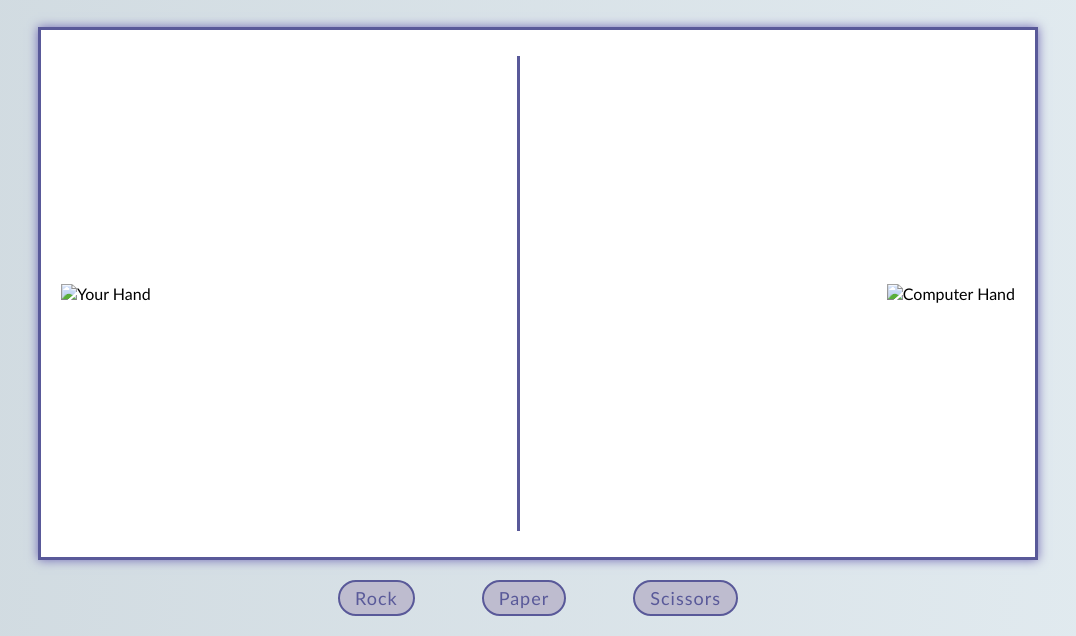
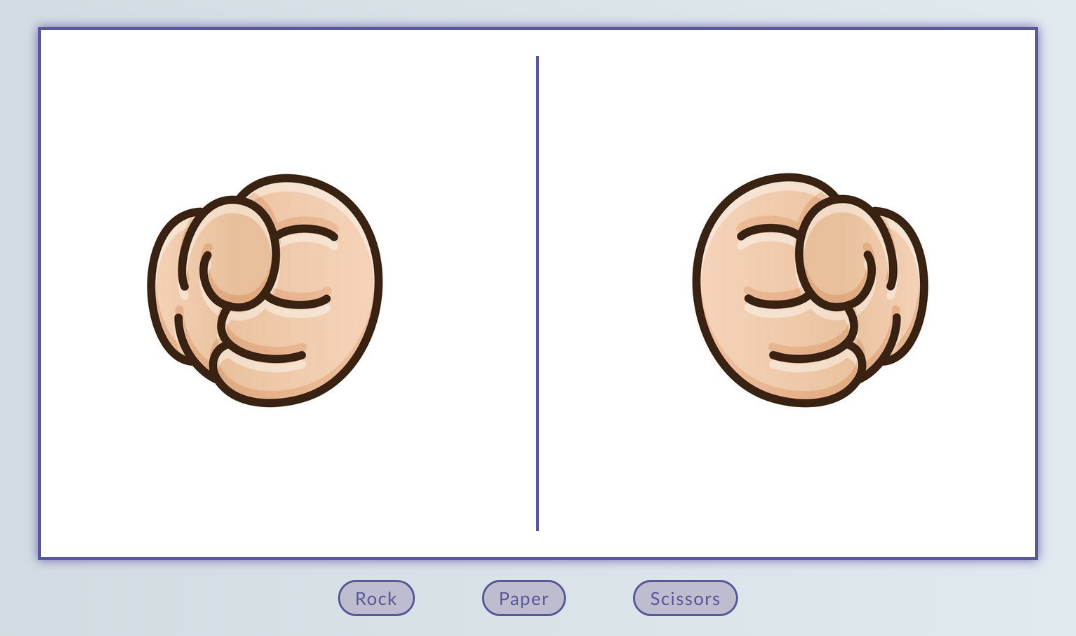
Before and after one commit to Aydin-N/rpsGame, a plain HTML site: page rps-game.html in a window 1280 px wide. Shown: the part 164-800 px from the top of the page, without its empty margins (102-1178 px from the left). Drawn offline with Linux system fonts and the light colour scheme.

Commit message:
Update rps-game.html

```diff
--- a/rps-game.html
+++ b/rps-game.html
@@ -24,11 +24,11 @@
         </div>
         <div class="mainpart">
             <div class="side">
-                <img src="photos/your rock.jpg" id="your-hand" alt="Your Hand">
+                <img src="your rock.jpg" id="your-hand" alt="Your Hand">
             </div>
             <div class="line"></div>
             <div class="side">
-                <img src="photos/comp rock.jpg" id="comp-hand" alt="Computer Hand">
+                <img src="comp rock.jpg" id="comp-hand" alt="Computer Hand">
             </div>
         </div>
         <div class="buttons">
```
